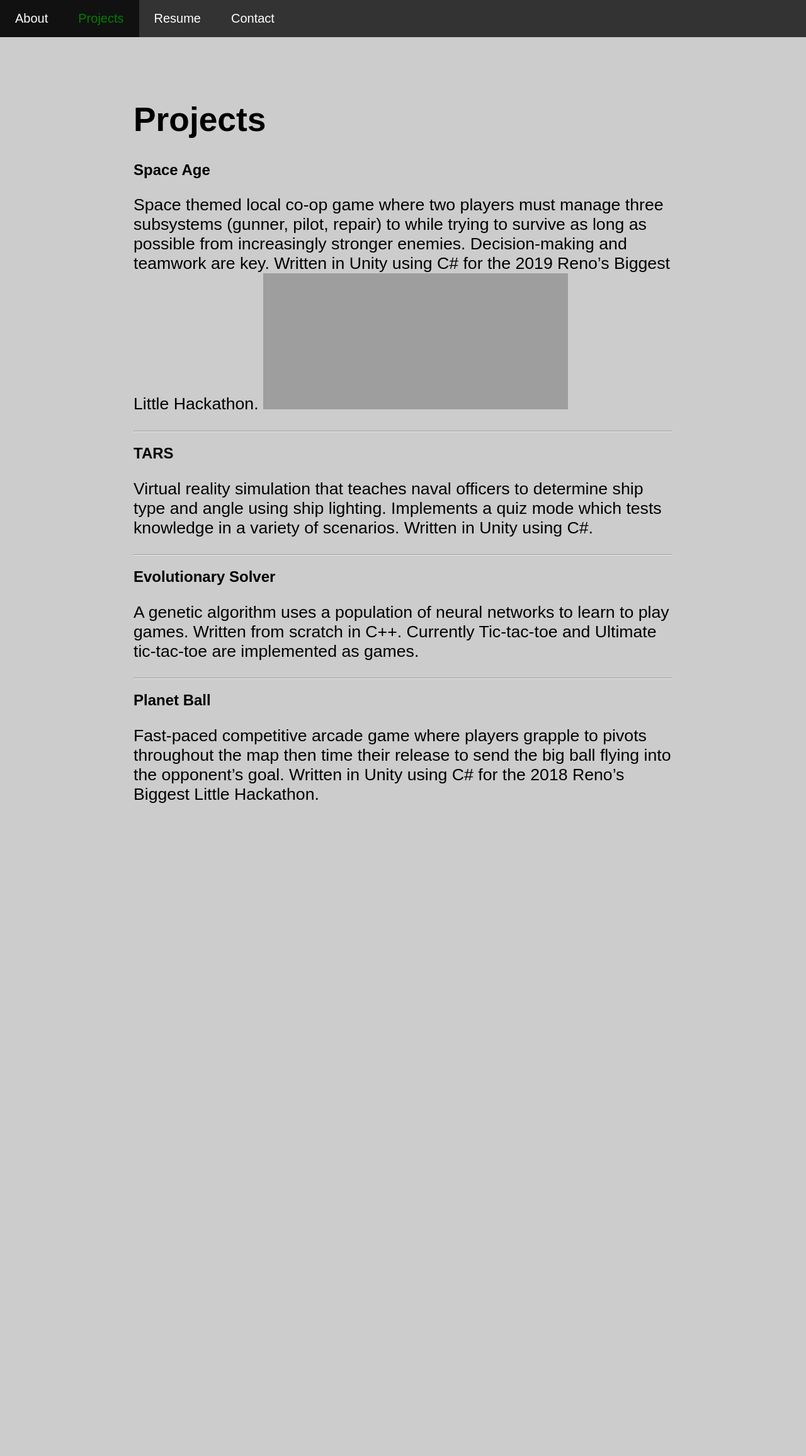
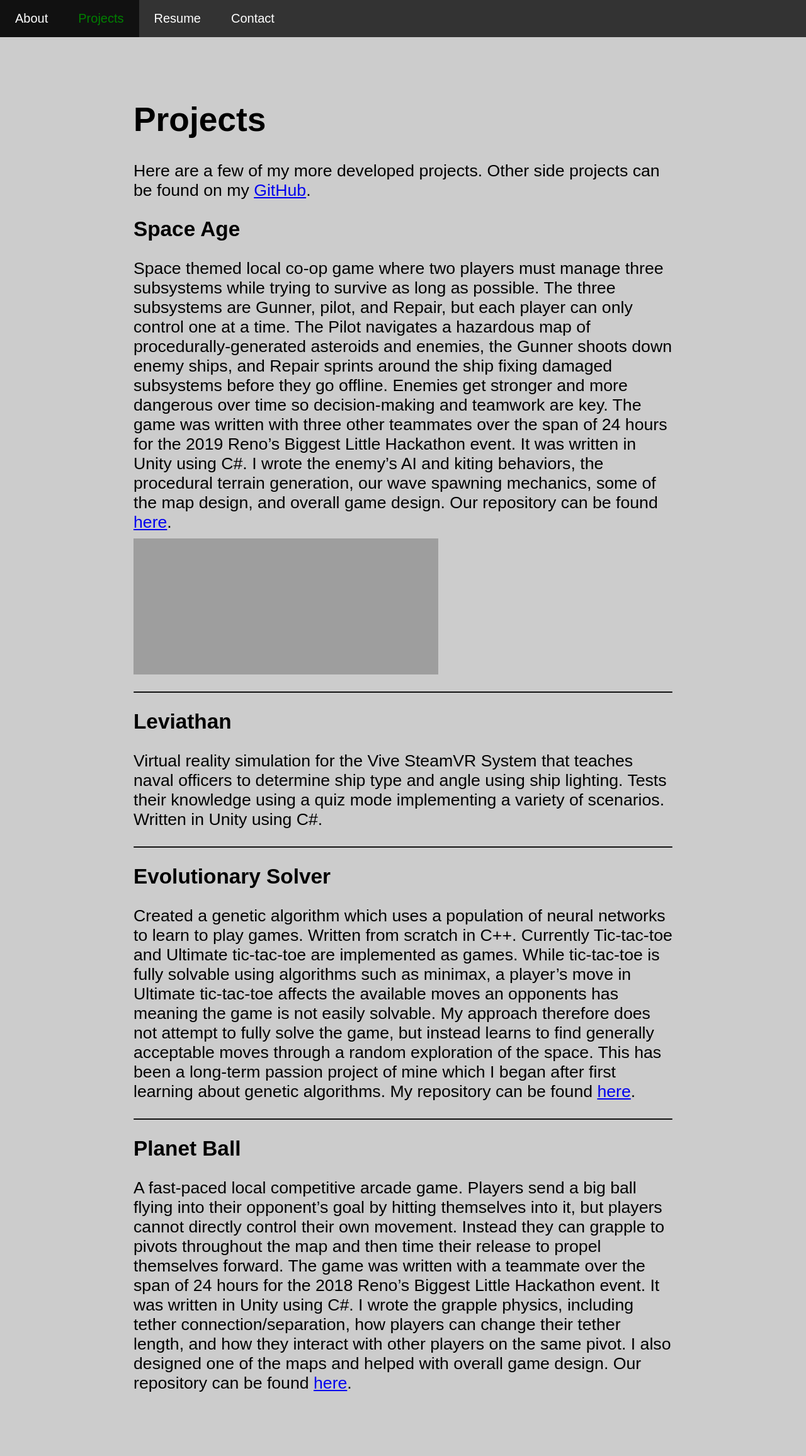
Before and after one commit to ErylKenner/ErylKenner.github.io, a Jekyll site: the page built from projects.md, in a window 1280 px wide. Shown: the whole page at 63% size. Built offline with Jekyll 4.4.1, drawn with Linux system fonts in a browser that asks for light colours; before the commit the page ends 1377 px from its top, so only the background shows below that; grey boxes are pictures that could not be loaded.

Commit message:
Added more detail to projects page. Updated resume.

```diff
--- a/_sass/main.scss
+++ b/_sass/main.scss
@@ -16,6 +16,7 @@ nav{
 nav .nav_current {
   color: green;
 }
+
 nav li.nav_current{
     background-color: #111;
 }
@@ -59,8 +60,19 @@ h1 {
     font-size: 40pt;
 }
 
+h2 {
+    font-size: 25pt;
+}
+
 p {
     font-size: 20pt;
+}
+
+hr{
+    height: 2px;
+    border: none;
+    background-color: #111;
+    border-radius: 2px;
 }
 
 //OTHER STUFF
@@ -74,3 +86,8 @@ p {
 #resume{
     margin: 0;
 }
+
+.project_image{
+    margin: 10px 0px;
+    display: block;
+}
--- a/projects.md
+++ b/projects.md
@@ -4,18 +4,23 @@ title: Eryl Kenner
 ---
 # Projects
 
-## Space Age
-Space themed local co-op game where two players must manage three subsystems (gunner, pilot, repair) to while trying to survive as long as possible from increasingly stronger enemies. Decision-making and teamwork are key. Written in Unity using C# for the 2019 Reno's Biggest Little Hackathon.
-<img src="/assets/images/space-age.png" width="484" height="216">
+Here are a few of my more developed projects. Other side projects can be found on my <a href="https://github.com/Eryl2000">GitHub</a>.
+
+<h2>Space Age</h2>
+Space themed local co-op game where two players must manage three subsystems while trying to survive as long as possible. The three subsystems are Gunner, pilot, and Repair, but each player can only control one at a time. The Pilot navigates a hazardous map of procedurally-generated asteroids and enemies, the Gunner shoots down enemy ships, and Repair sprints around the ship fixing damaged subsystems before they go offline. Enemies get stronger and more dangerous over time so decision-making and teamwork are key. The game was written with three other teammates over the span of 24 hours for the 2019 Reno's Biggest Little Hackathon event. It was written in Unity using C#. I wrote the enemy's AI and kiting behaviors, the procedural terrain generation, our wave spawning mechanics, some of the map design, and overall game design. Our repository can be found <a href="https://github.com/kylebrain/hackathon-2019">here</a>.
+<img class="project_image" src="/assets/images/space-age.png" width="484" height="216">
 <hr>
 
-## TARS
-Virtual reality simulation that teaches naval officers to determine ship type and angle using ship lighting. Implements a quiz mode which tests knowledge in a variety of scenarios. Written in Unity using C#.
+<h2>Leviathan</h2>
+Virtual reality simulation for the Vive SteamVR System that teaches naval officers to determine ship type and angle using ship lighting. Tests their knowledge using a quiz mode implementing a variety of scenarios. Written in Unity using C#.
+<br>
 <hr>
 
-## Evolutionary Solver
-A genetic algorithm uses a population of neural networks to learn to play games. Written from scratch in C++. Currently Tic-tac-toe and Ultimate tic-tac-toe are implemented as games.
+<h2>Evolutionary Solver</h2>
+Created a genetic algorithm which uses a population of neural networks to learn to play games. Written from scratch in C++. Currently Tic-tac-toe and Ultimate tic-tac-toe are implemented as games. While tic-tac-toe is fully solvable using algorithms such as minimax, a player's move in Ultimate tic-tac-toe affects the available moves an opponents has meaning the game is not easily solvable. My approach therefore does not attempt to fully solve the game, but instead learns to find generally acceptable moves through a random exploration of the space. This has been a long-term passion project of mine which I began after first learning about genetic algorithms. My repository can be found <a href="https://github.com/Eryl2000/EvolutionarySolver">here</a>.
+<br>
+
 <hr>
 
-## Planet Ball
-Fast-paced competitive arcade game where players grapple to pivots throughout the map then time their release to send the big ball flying into the opponent’s goal. Written in Unity using C# for the 2018 Reno's Biggest Little Hackathon.
+<h2>Planet Ball</h2>
+A fast-paced local competitive arcade game. Players send a big ball flying into their opponent's goal by hitting themselves into it, but players cannot directly control their own movement. Instead they can grapple to pivots throughout the map and then time their release to propel themselves forward. The game was written with a teammate over the span of 24 hours for the 2018 Reno's Biggest Little Hackathon event. It was written in Unity using C#. I wrote the grapple physics, including tether connection/separation, how players can change their tether length, and how they interact with other players on the same pivot. I also designed one of the maps and helped with overall game design. Our repository can be found <a href="https://github.com/Eryl2000/Hackathon2018">here</a>.
```
Also changed, not shown: index.md (+1 -1 lines), 1 other file.
